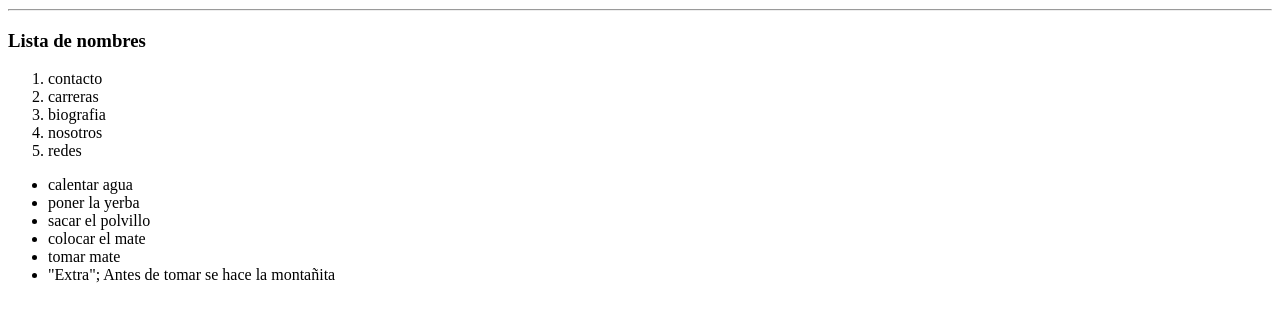
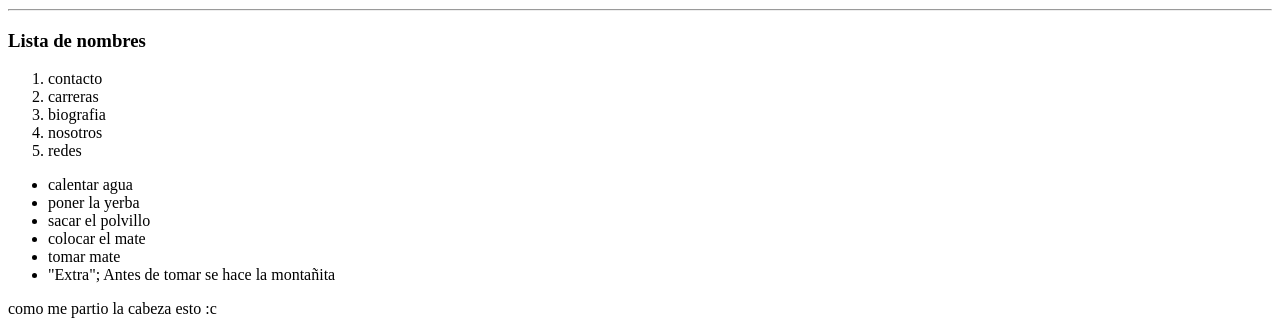
Before and after one commit to fvgz/CursoUTN, a plain HTML site: page Clase2/Index.html in a window 1280 px wide. Shown: the part 507-833 px from the top of the page. Before the commit the page ends 807 px from the top, so only its background shows below. Drawn offline with Linux system fonts and the light colour scheme.

Commit message:
ahora si el ultimo cambio

```diff
--- a/Clase2/Index.html
+++ b/Clase2/Index.html
@@ -36,6 +36,6 @@
         <li>tomar mate</li>
         <li>"Extra"; Antes de tomar se hace la montañita</li>
     </ul>
-
+    <footer>como me partio la cabeza esto :c</footer>
 </body>
 </html>
```
